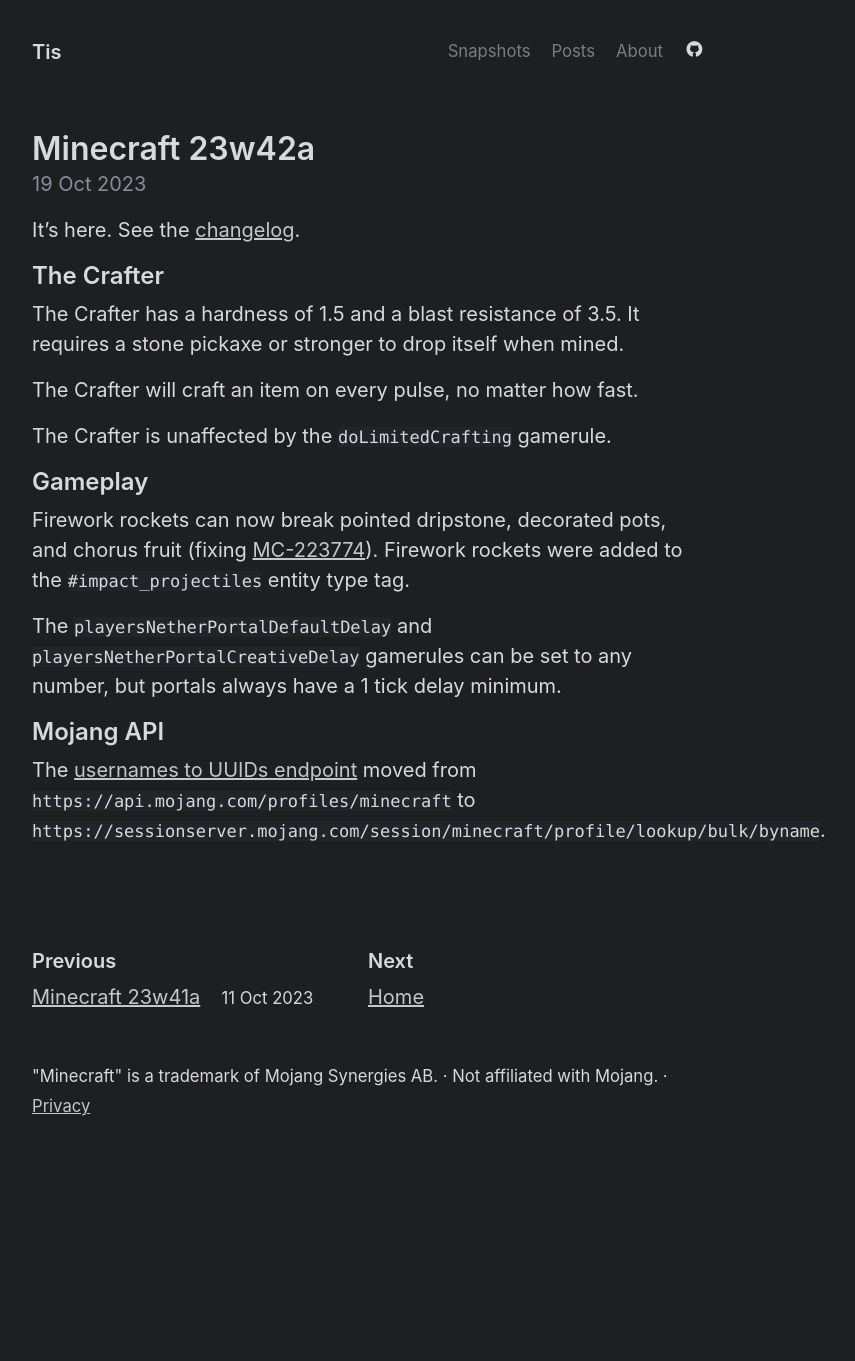
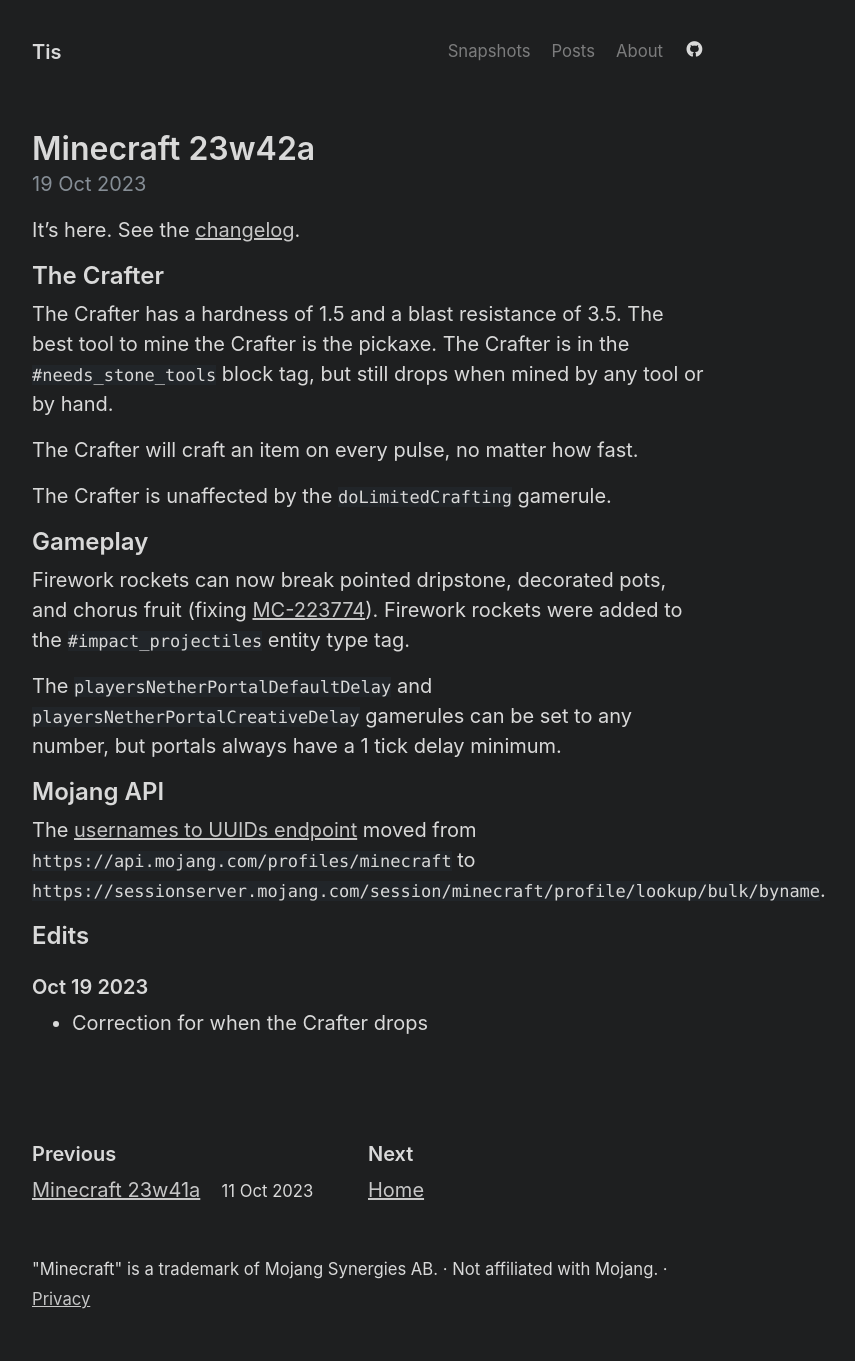
Before and after one commit to Tisawesomeness/tisawesomeness.github.io, a Jekyll site: the page built from snapshots/_posts/2023-10-19-23w42a.md, in a window 1280 px wide. Shown: the whole page, without its empty margins (272-1127 px from the left). Built offline with Jekyll 4.4.1, drawn with Linux system fonts in a browser that asks for light colours; comment, search, counter and statistics services are not loaded; before the commit the page ends 1168 px from its top, so only the background shows below that.

Commit message:
Correct crafter drop in 23w42a

```diff
--- a/snapshots/_posts/2023-10-19-23w42a.md
+++ b/snapshots/_posts/2023-10-19-23w42a.md
@@ -8,7 +8,7 @@
 
 ## The Crafter
 
-The Crafter has a hardness of 1.5 and a blast resistance of 3.5. It requires a stone pickaxe or stronger to drop itself when mined.
+The Crafter has a hardness of 1.5 and a blast resistance of 3.5. The best tool to mine the Crafter is the pickaxe. The Crafter is in the `#needs_stone_tools` block tag, but still drops when mined by any tool or by hand.
 
 The Crafter will craft an item on every pulse, no matter how fast.
 
@@ -23,3 +23,9 @@
 ## Mojang API
 
 The [usernames to UUIDs endpoint](https://wiki.vg/Mojang_API#Usernames_to_UUIDs) moved from `https://api.mojang.com/profiles/minecraft` to `https://sessionserver.mojang.com/session/minecraft/profile/lookup/bulk/byname`.
+
+## Edits
+
+### Oct 19 2023
+
+- Correction for when the Crafter drops
```
